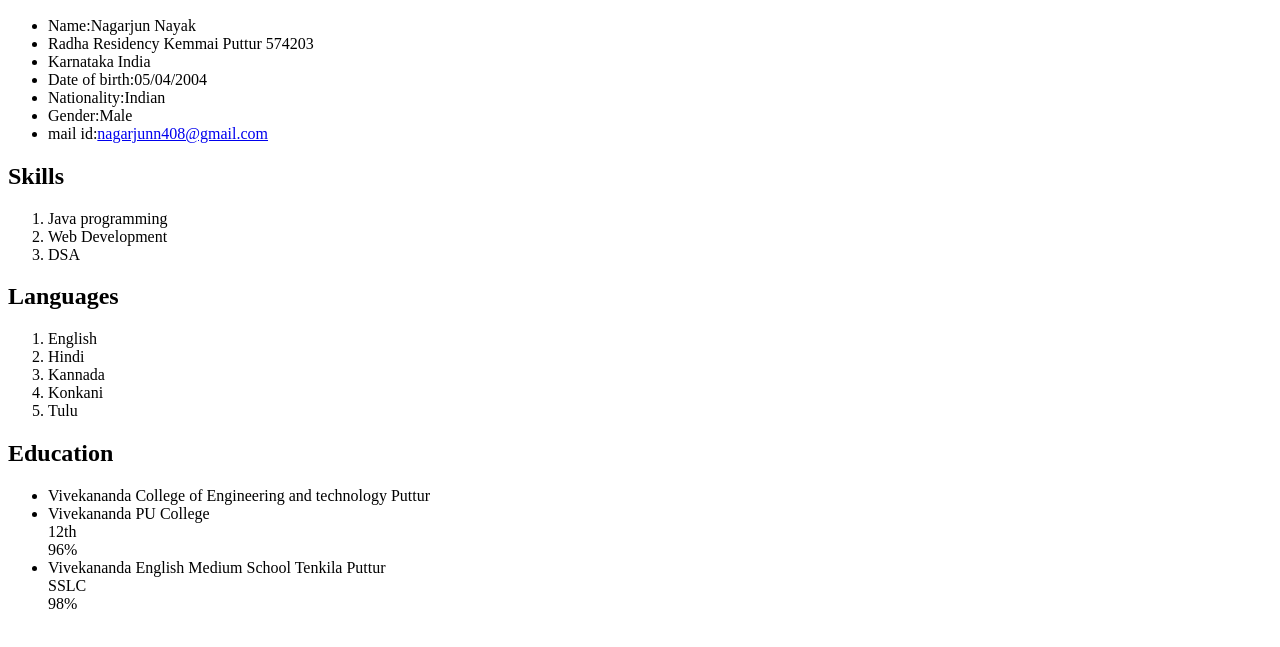
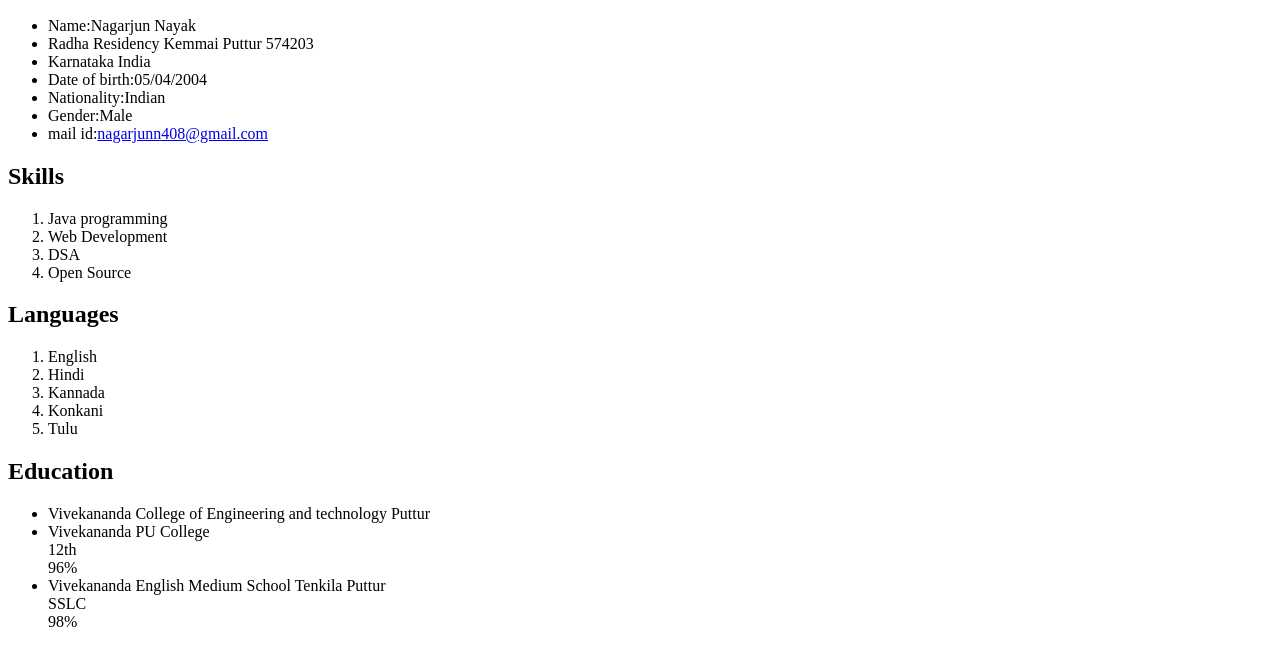
Before and after one commit to nagarjun-nayak/MyResume, a plain HTML site: page index.html in a window 1280 px wide. Shown: the part 168-815 px from the top of the page. Drawn offline with Linux system fonts and the light colour scheme.

Commit message:
added new skill

```diff
--- a/index.html
+++ b/index.html
@@ -25,6 +25,7 @@
     <li>Java programming</li>
     <li>Web Development</li>
     <li>DSA</li>
+    <li>Open Source</li>
     </ol>
     <h2>Languages</h2>
     <ol>
```
